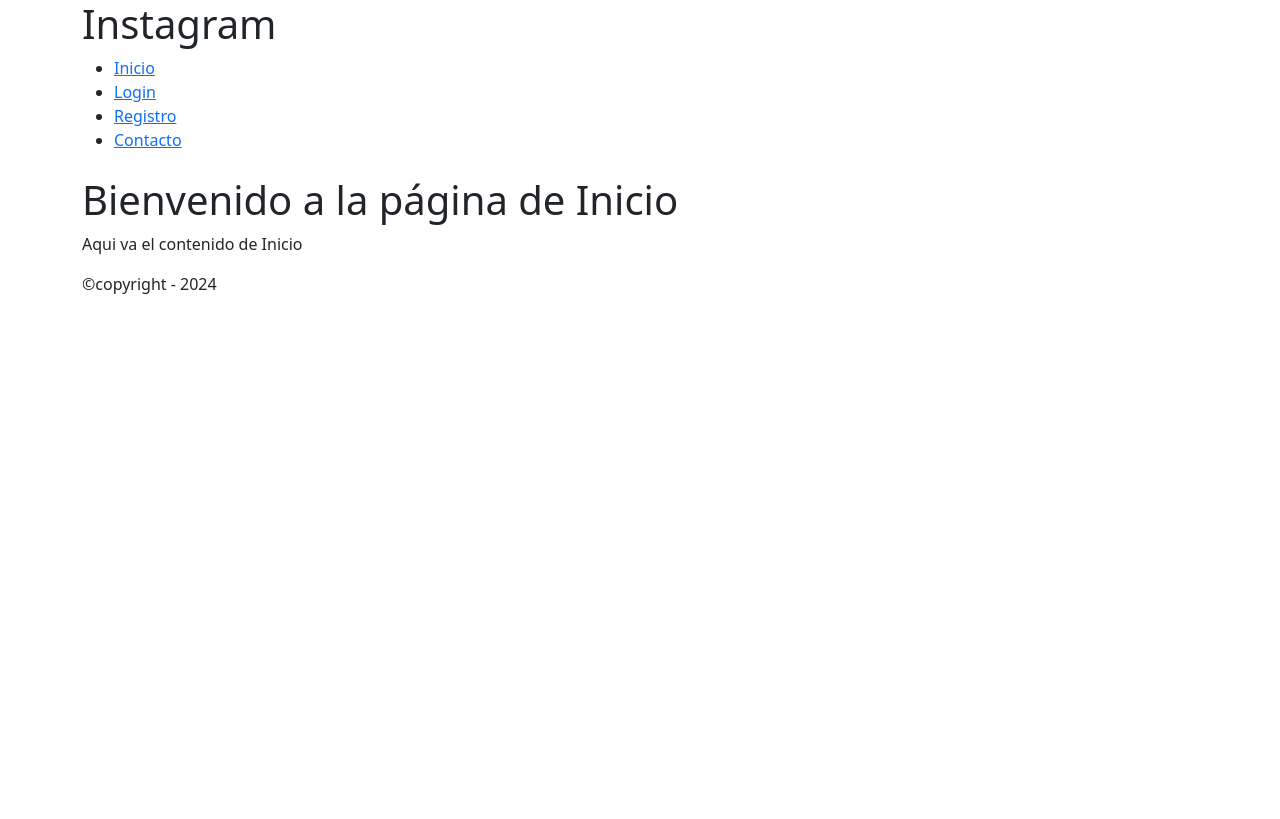
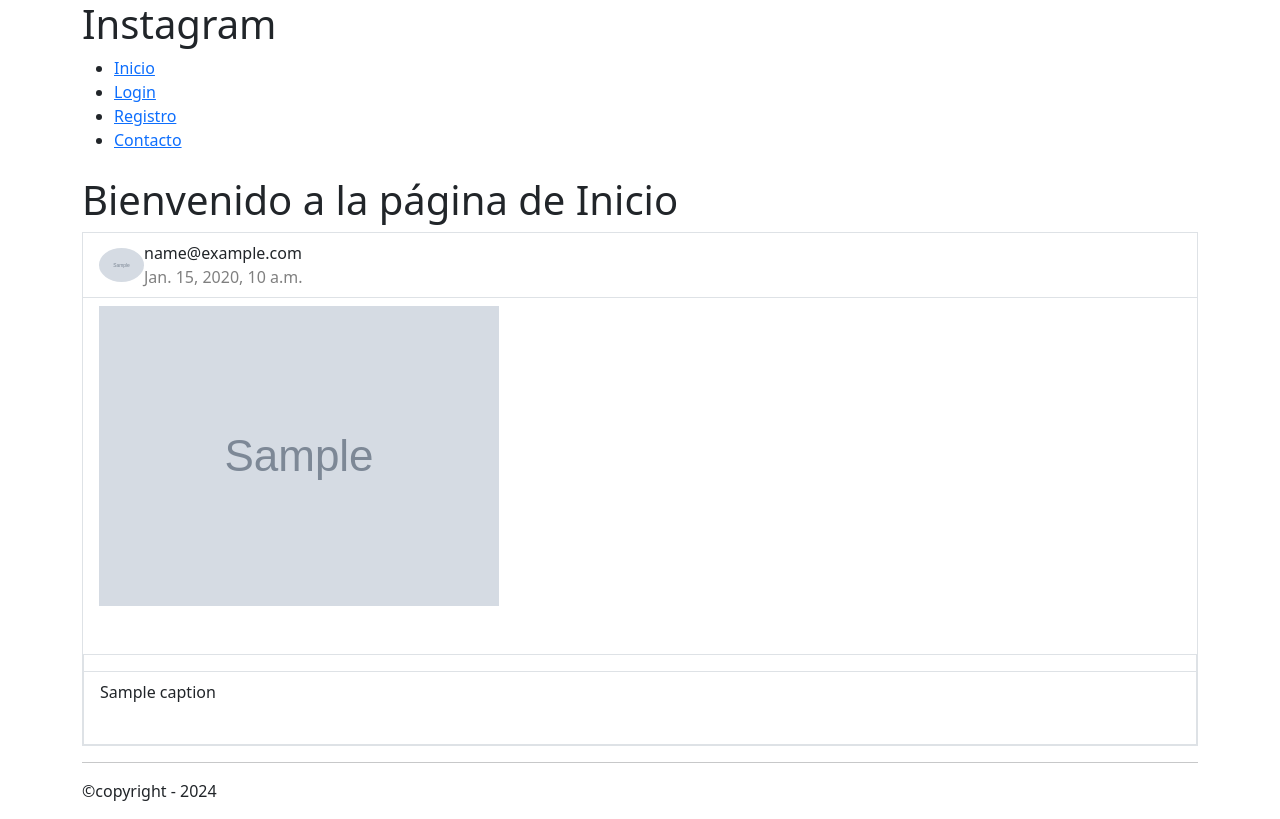
Before and after one commit to yoerguille/instagram_project, a Django app: template instagram/templates/general/home.html in a window 1280 px wide. Before the commit the page ends 294 px from the top, so only its background shows below. Run offline with Django 3.2, Linux system fonts and the light colour scheme; the template is opened without the code that fills it: most values are stand-ins (such as "Sample title", 1, 10 or a date in 2020); grey boxes marked "Sample" are stand-in pictures.

Commit message:
Adding Posts to the HomePage and Profile

```diff
--- /dev/null
+++ b/instagram/templates/_includes/_posts/_posts.html
@@ -0,0 +1,28 @@
+<article>
+    <div class="bg-white border mt-2">
+        <div>
+            <div class="d-flex flex-row justify-content-between align-items-center p-2 border-bottom">
+                <div class="d-flex flex-row align-items-center feed-text px-2"><img class="rounded-circle" src="{{ post.image.url }}" width="45">
+                    <div class="d-flex flex-column flex-wrap ml-2"><span class="font-weight-bold">{{ post.user.email }}</span><span class="text-black-50 time">{{ post.created_at}}</span></div>
+                </div>
+                <div class="feed-icon px-2"><i class="fa fa-ellipsis-v text-black-50"></i></div>
+            </div>
+        </div>
+        <div class="feed-image p-2 px-3"><img class="img-fluid img-responsive" src="{{ post.image.url }}"></div>
+        <div class="d-flex justify-content-end socials p-2 py-3"><i class="fa fa-thumbs-up"></i><i class="fa fa-comments-o"></i><i class="fa fa-share"></i></div>
+        <div class="bg-white border mt-2">
+                    <div>
+                        <div class="d-flex flex-row justify-content-between align-items-center p-2 border-bottom">
+                            <div class="feed-icon px-2"><i class="fa fa-ellipsis-v text-black-50"></i></div>
+                        </div>
+                    </div>
+                    <div class="p-2 px-3"><span>{{ post.caption }}</span></div>
+                    <div class="d-flex justify-content-end socials p-2 py-3"><i class="fa fa-thumbs-up"></i><i class="fa fa-comments-o"></i><i class="fa fa-share"></i></div>
+        </div>
+
+
+    </div>
+
+
+
+</article>
--- a/instagram/templates/general/home.html
+++ b/instagram/templates/general/home.html
@@ -6,6 +6,9 @@
     <div class="container">
         {% include "_includes/_messages.html" %}
         <h1>Bienvenido a la página de Inicio</h1>
-        <p>Aqui va el contenido de Inicio</p>
+        {% for post in all_posts %}
+            {% include "_includes/_posts/_posts.html" %}
+            <hr class="hr" />
+        {% endfor %}
     </div>
 {% endblock %}
```
Also changed, not shown: instagram/templates/general/profile_detail.html (+9 -1 lines), instagram/views.py (+8 -0 lines), posts/images/escudo-Real-Betis-2012.webp (added), posts/images/pexels-siva301in-97533.jpg (added).
